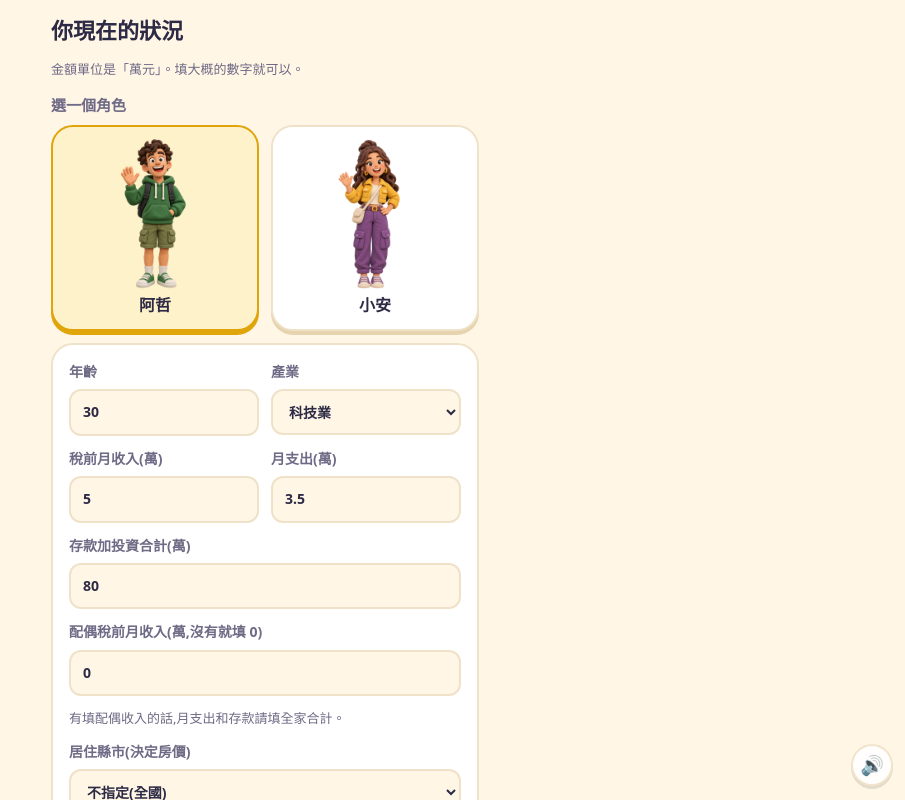
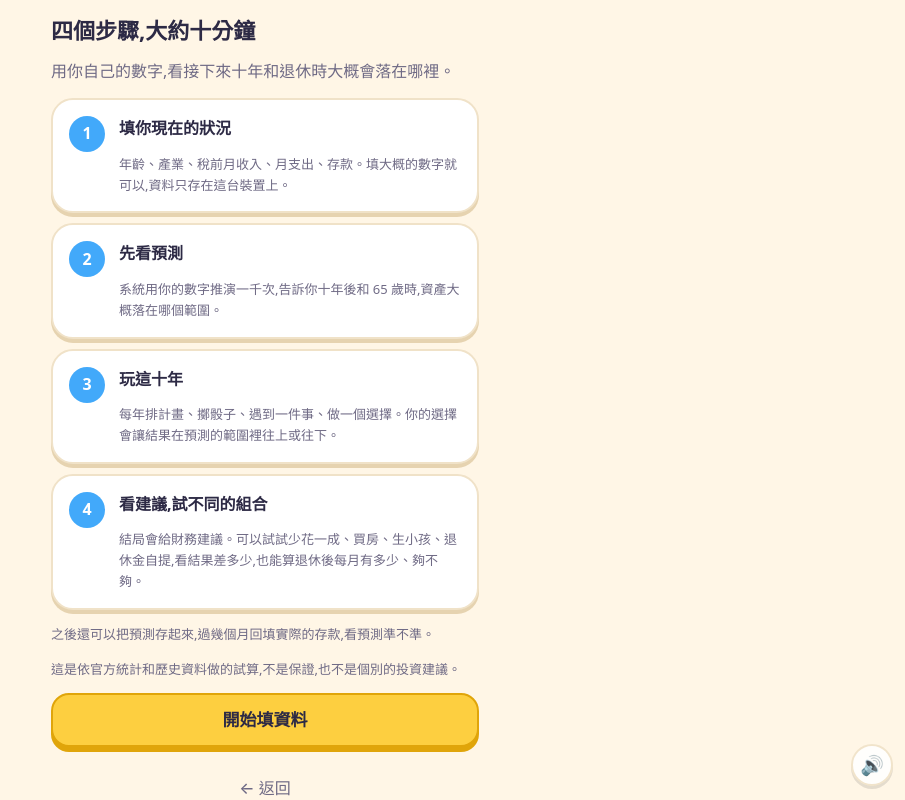
Before and after one commit to hanksonwu-design/nextlife, a plain HTML site: page index.html in a window 1280 px wide. Both pictures are taken after a click on the button "開始新的人生". Shown: the top 800 px of the page, without its empty margins (375-1280 px from the left). Drawn offline with Linux system fonts and the light colour scheme.

Commit message:
新增使用說明:第一次開始前顯示四個步驟,首頁可再打開
Co-Authored-By: Claude Fable 5.2 <noreply@anthropic.com>

```diff
--- a/css/style.css
+++ b/css/style.css
@@ -397,3 +397,8 @@ body.shake #app { animation: shake 0.45s both; }
 .cardbtns { width: 100%; display: grid; gap: 8px; }
 .cardbtns .btn { text-align: center; text-decoration: none; display: block; }
 .cardbtns .btn.ghost { color: #fff; }
+
+/* 使用說明 */
+ol.steps { list-style: none; margin: 0; padding: 0; display: grid; gap: 10px; }
+ol.steps li { display: flex; gap: 14px; align-items: flex-start; }
+.stepno { flex: none; width: 36px; height: 36px; border-radius: 50%; background: var(--sky); color: #fff; font-weight: 900; display: grid; place-items: center; }
--- a/index.html
+++ b/index.html
@@ -11,7 +11,7 @@
   <meta name="theme-color" content="#1f1b3a" media="(prefers-color-scheme: dark)">
   <title>下一步人生</title>
   <link rel="manifest" href="manifest.webmanifest">
-  <link rel="stylesheet" href="css/style.css?v=20261127a">
+  <link rel="stylesheet" href="css/style.css?v=20261127b">
 </head>
 <body>
   <main id="app"></main>
--- a/js/app.js
+++ b/js/app.js
@@ -84,7 +84,9 @@ let view = 'home';
 let draft = null;
 let advice = null; // { key, data }:財務建議的計算結果(依起點快取)
 let pen = null; // 退休金試算:{ from, years, self }
-let lab = null; // 組合試算:{ from, change: { expense, income, risk }, cache: {} }
+let lab = null;
+const GUIDE_KEY = 'nextlife.guide.v1'; // 看過使用說明了沒
+let guideNext = false; // 使用說明是不是從「開始」進來的(是的話下面放「開始填資料」) // 組合試算:{ from, change: { expense, income, risk }, cache: {} }
 let quiz = null; // { id, i, answers, picks, result };picks 是每題選了第幾個選項(返回上一題時標出來)
 let formError = '';
 let planPicks = []; // 年度計畫畫面目前勾選的習慣
@@ -262,6 +264,7 @@ const VIEWS = {
           ${metaChips()}
           <button class="btn" data-act="album" style="text-align:center">${U.meta.open}</button>
         </section>` : ''}
+        <button class="btn ghost" data-act="guide" style="text-align:center">${U.guide.open}</button>
         <button class="btn ghost" data-act="sources" style="text-align:center">${U.sources.open}</button>
         <button class="btn ghost" data-act="policy" style="text-align:center">${U.policy.open}</button>
         <p class="small muted">${U.home.privacy}</p>
@@ -444,6 +447,18 @@ const VIEWS = {
     <p class="small muted">${R.privacy}</p>
     <button class="btn primary" data-act="home">${R.back}</button>
     <button class="btn ghost" data-act="untrack" style="text-align:center">${R.remove}</button>`;
+  },
+
+  // 使用說明:第一次按「開始」時先看一次,之後從首頁也能再打開
+  guide() {
+    const G = U.guide;
+    return `<h2>${G.title}</h2>
+    <p class="muted">${G.lead}</p>
+    <ol class="steps">${G.steps.map(([h, d], i) => `<li class="panel"><span class="stepno num">${i + 1}</span><div class="stack"><b>${h}</b><span class="small muted">${d}</span></div></li>`).join('')}</ol>
+    <p class="small muted">${G.extra}</p>
+    <p class="small muted">${G.note}</p>
+    ${guideNext ? `<button class="btn primary" data-act="guideGo" style="text-align:center">${G.start}</button>` : ''}
+    <button class="btn ${guideNext ? 'ghost' : 'primary'}" data-act="home" style="text-align:center">${G.back}</button>`;
   },
 
   // 隱私權政策:資料只存在裝置上,並提供一鍵清除
@@ -1264,7 +1279,20 @@ const ACTIONS = {
     } catch { /* 無法存取儲存空間時,本來就沒有資料 */ }
     location.reload();
   },
+  guide() { guideNext = false; view = 'guide'; render(); },
+  guideGo() {
+    try { localStorage.setItem(GUIDE_KEY, '1'); } catch { /* 存不了就下次再顯示一次 */ }
+    ACTIONS.new();
+  },
   new() {
+    // 第一次開始前,先看一次使用說明
+    let seen = true;
+    try { seen = !!localStorage.getItem(GUIDE_KEY) || meta.runs > 0 || !!s; } catch { /* 讀不到就不擋 */ }
+    if (!seen && view !== 'guide') {
+      guideNext = true;
+      view = 'guide';
+      return render();
+    }
     draft = { ...P.form.defaults, talent: '' };
     formError = '';
     view = 'create';
--- a/js/packs/tw/strings.js
+++ b/js/packs/tw/strings.js
@@ -190,6 +190,22 @@ export const ui = {
   tagline: '人生推演遊戲',
   status: { single: '單身', partner: '交往中', married: '已婚' },
   avatars: { m: '阿哲', f: '小安' },
+
+  guide: {
+    open: '這個 App 怎麼用',
+    title: '四個步驟,大約十分鐘',
+    lead: '用你自己的數字,看接下來十年和退休時大概會落在哪裡。',
+    steps: [
+      ['填你現在的狀況', '年齡、產業、稅前月收入、月支出、存款。填大概的數字就可以,資料只存在這台裝置上。'],
+      ['先看預測', '系統用你的數字推演一千次,告訴你十年後和 65 歲時,資產大概落在哪個範圍。'],
+      ['玩這十年', '每年排計畫、擲骰子、遇到一件事、做一個選擇。你的選擇會讓結果在預測的範圍裡往上或往下。'],
+      ['看建議,試不同的組合', '結局會給財務建議。可以試試少花一成、買房、生小孩、退休金自提,看結果差多少,也能算退休後每月有多少、夠不夠。'],
+    ],
+    extra: '之後還可以把預測存起來,過幾個月回填實際的存款,看預測準不準。',
+    note: '這是依官方統計和歷史資料做的試算,不是保證,也不是個別的投資建議。',
+    start: '開始填資料',
+    back: '← 返回',
+  },
 
   card: {
     save: '存成圖片',
```
